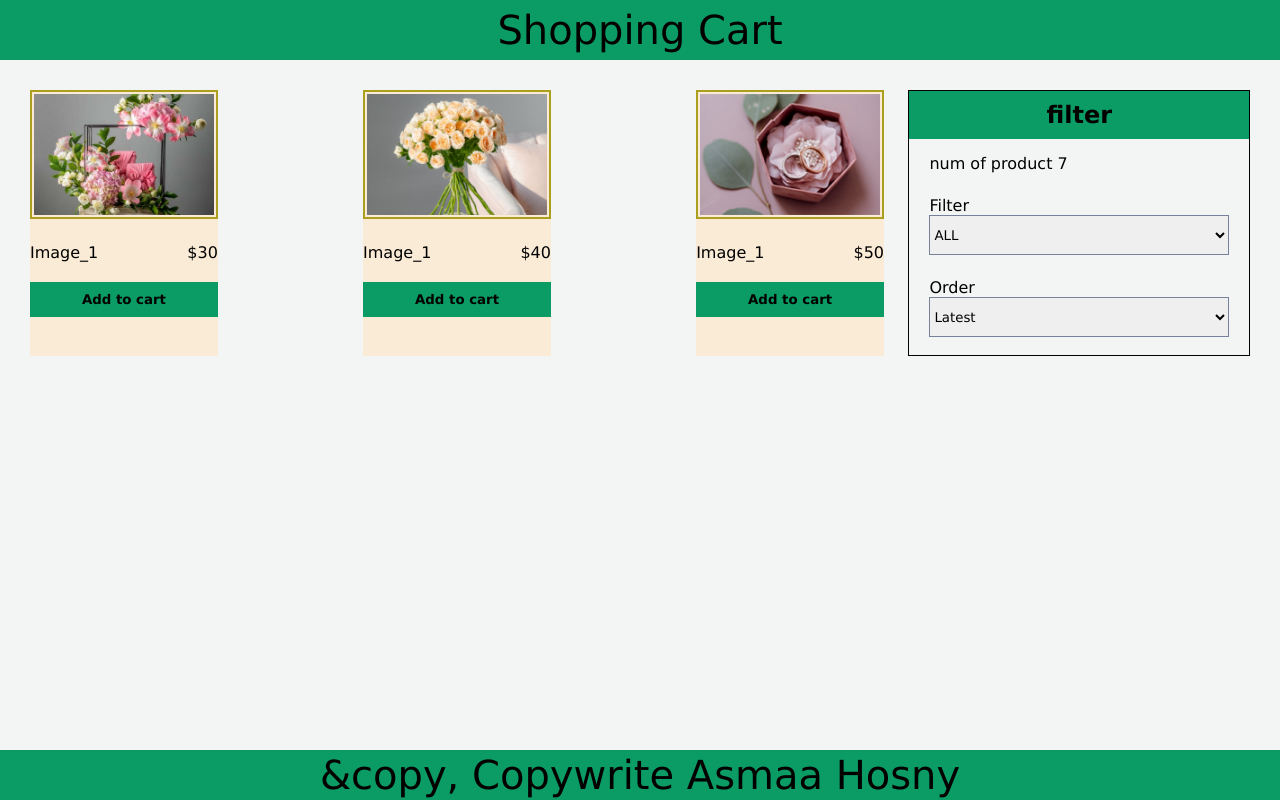
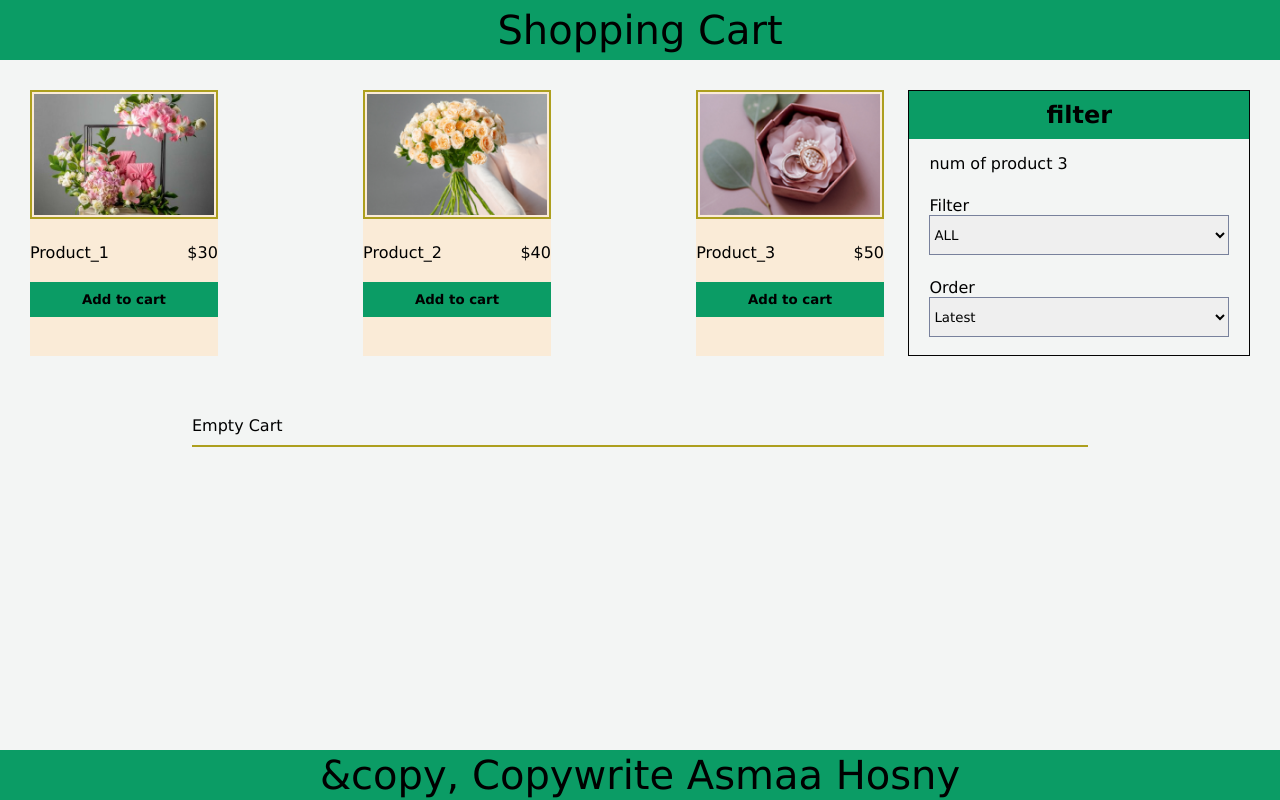
Before and after one commit to AsmaaHosnyAly/React-Shopping-Cart, a React (Create React App) app in the folder client/: page / in a window 1280 px wide. Built offline with nearby package versions, Linux system fonts and the light colour scheme.

Commit message:
Cart component Logic

```diff
--- a/client/src/App.js
+++ b/client/src/App.js
@@ -1,15 +1,26 @@
-import React, { useState } from "react";
+import React, { useState, useEffect } from "react";
 import Header from "./components/Header/Header";
 import Footer from "./components/Footer/Footer";
 import data from "./data.json";
 import Products from "./components/Products/Products";
 import Filter from "./components/Filter/Fliter";
+import Cart from "./components/Cart/Cart";
 
 function App() {
   const [products, setProducts] = useState(data);
   // console.log(products);
   const [sort, setSort] = useState("");
   const [size, setSize] = useState("");
+  const [cartItems, setCartItems] = useState(
+    JSON.parse(localStorage.getItem("cartItems")) || []
+  );
+
+  useEffect(() => {
+    localStorage.setItem("cartItems", JSON.stringify(cartItems));
+    // return () => {
+    //   effect;
+    // };
+  }, [cartItems]);
 
   const handelFilterBySize = (e) => {
     setSize(e.target.value);
@@ -25,6 +36,7 @@ function App() {
       console.log(newProducts);
     }
   };
+
   const handelFilterByOrder = (e) => {
     setSort(e.target.value);
     let productsClone = [...products];
@@ -39,21 +51,45 @@ function App() {
     });
     setProducts(newProducts);
   };
+
+  const addToCart = (product) => {
+    const cartItemsClone = [...cartItems];
+    let isProductExit = false;
+    cartItemsClone.forEach((p) => {
+      if (p.id === product.id) {
+        p.qty++;
+        isProductExit = true;
+      }
+    });
+
+    if (!isProductExit) {
+      cartItemsClone.push({ ...product, qty: 1 });
+    }
+    setCartItems(cartItemsClone);
+  };
+
+  const removeFromCart = (product) => {
+    const cartItemsClone = [...cartItems];
+    setCartItems(cartItemsClone.filter((p) => p.id !== product.id));
+  };
+
   return (
     <div className="layout">
       <Header />
       <main>
         <div className="wrapper">
-          <Products products={products} />
+          <Products products={products} addToCart={addToCart} />
           <div className="filter">
             <Filter
               handelFilterBySize={handelFilterBySize}
               handelFilterByOrder={handelFilterByOrder}
+              productsNumber={products.length}
               size={size}
               sort={sort}
             />
           </div>
         </div>
+        <Cart cartItems={cartItems} removeFromCart={removeFromCart} />
       </main>
       <Footer />
     </div>
--- /dev/null
+++ b/client/src/components/Cart/Cart.js
@@ -0,0 +1,36 @@
+import React from "react";
+import "../../css/Cart/Cart.css";
+
+export default function Cart(props) {
+  return (
+    <div className="cart-wrapper">
+      <div className="cart-title">
+        {props.cartItems.length === 0 ? (
+          "Empty Cart"
+        ) : (
+          <p>There is {props.cartItems.length} products in cart</p>
+        )}
+      </div>
+      <div className="cart-items">
+        {props.cartItems.map((item) => (
+          <div className="cart-item">
+            <img src={item.ImgUrl} alt={item.title} />
+            <div className="cart-info">
+              <div>
+                <p> Title {item.title}</p>
+                <p>qty:{item.qty}</p>
+                <p>Price: ${item.price}</p>
+              </div>
+            </div>
+            <button
+              className="btn-remove"
+              onClick={() => props.removeFromCart(item)}
+            >
+              Remove
+            </button>
+          </div>
+        ))}
+      </div>
+    </div>
+  );
+}
--- /dev/null
+++ b/client/src/components/Cart/Cart.scss
@@ -0,0 +1,46 @@
+.cart-wrapper {
+  width: 70%;
+  margin: 20px auto;
+
+  //   background-color: #ad9f1e;
+  .cart-title {
+    // background-color: #0b9c65;
+    border-bottom: 2px solid #ad9f1e;
+    padding: 10px 0;
+  }
+  .cart-item {
+    display: flex;
+    justify-content: space-between;
+    align-items: center;
+    padding: 10px;
+    box-shadow: 2px 2px 3px #c0c0c0;
+    margin: 6px 0;
+
+    img {
+      width: 90px;
+      margin-right: 10px;
+    }
+    .cart-info {
+      display: flex;
+      justify-content: space-between;
+      align-items: center;
+      flex: 1;
+    }
+    .btn-remove {
+      background-color: red;
+      cursor: pointer;
+      border: 0;
+      padding: 10px 5px;
+      font-weight: bold;
+      color: white;
+      border-radius: 5px;
+      -webkit-border-radius: 5px;
+      -moz-border-radius: 5px;
+      -ms-border-radius: 5px;
+      -o-border-radius: 5px;
+    }
+    .btn-remove:hover {
+      opacity: 0.7;
+    }
+  }
+}
--- a/client/src/components/Filter/Fliter.js
+++ b/client/src/components/Filter/Fliter.js
@@ -5,7 +5,9 @@ export default function Fliter(props) {
   return (
     <div className="filter-wrapper">
       <h2 className="filter-title"> filter</h2>
-      <div className="num-of-product">num of product 7</div>
+      <div className="num-of-product">
+        num of product {props.productsNumber}
+      </div>
       <div className="filter-by-size">
         <span>Filter</span>
         <select
--- a/client/src/components/Products/Products.js
+++ b/client/src/components/Products/Products.js
@@ -24,7 +24,7 @@ function Products(props) {
             <span>{product.title}</span>
             <p>${product.price}</p>
           </div>
-          <button>Add to cart</button>
+          <button onClick={() => props.addToCart(product)}>Add to cart</button>
         </div>
       ))}
 
--- /dev/null
+++ b/client/src/css/Cart/Cart.css
@@ -0,0 +1,37 @@
+.cart-wrapper {
+  width: 70%;
+  margin: 20px auto;
+}
+.cart-wrapper .cart-title {
+  border-bottom: 2px solid #ad9f1e;
+  padding: 10px 0;
+}
+.cart-wrapper .cart-item {
+  display: flex;
+  justify-content: space-between;
+  align-items: center;
+  padding: 10px;
+  box-shadow: 2px 2px 3px #c0c0c0;
+  margin: 6px 0;
+}
+.cart-wrapper .cart-item img {
+  width: 90px;
+  margin-right: 10px;
+}
+.cart-wrapper .cart-item .cart-info {
+  display: flex;
+  justify-content: space-between;
+  align-items: center;
+  flex: 1;
+}
+.cart-wrapper .cart-item .btn-remove {
+  background-color: red;
+  cursor: pointer;
+  border: 0;
+  padding: 10px 5px;
+  font-weight: bold;
+  color: white;
+}
+.cart-wrapper .cart-item .btn-remove:hover {
+  opacity: 0.7;
+}
--- a/client/src/data.json
+++ b/client/src/data.json
@@ -1,7 +1,7 @@
 [
     {
         "id":"idl",
-        "title":"Image_1",
+        "title":"Product_1",
         "ImgUrl":"/images/img_1.jpg",
         "des":"Product 1 hhaaaaaaaaaaa yyyyy gggggggggggg",
         "price":30,
@@ -9,7 +9,7 @@
     },
     {
         "id":"id2",
-        "title":"Image_1",
+        "title":"Product_2",
         "ImgUrl":"/images/img_2.png",
         "des":"Product 1",
         "price":40,
@@ -17,7 +17,7 @@
     },
     {
         "id":"id3",
-        "title":"Image_1",
+        "title":"Product_3",
         "ImgUrl":"/images/img_3.png",
         "des":"Product 1",
         "price":50,
```
